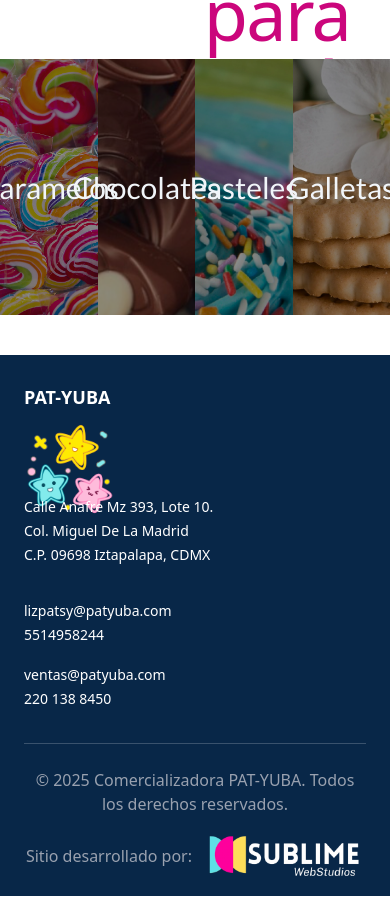
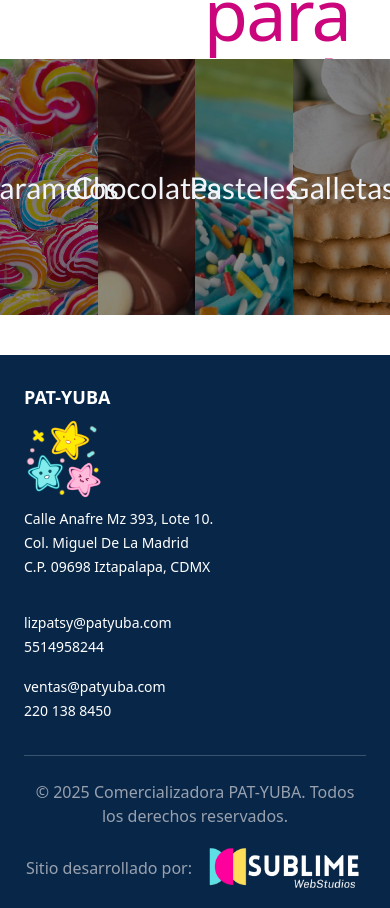
Before and after one commit to JesusPineda29/Patyuba, a React (Vite) app: page /productos in a window 390 px wide. Shown: the part 3055-3963 px from the top of the page. Built offline with nearby package versions, Linux system fonts and the light colour scheme; a web font is replaced by a local one.

Commit message:
footer responsivo y terminado

```diff
--- a/src/Footer.tsx
+++ b/src/Footer.tsx
@@ -1,4 +1,4 @@
- import React from 'react'
+import React from 'react'
 
 const Footer: React.FC = () => {
   return (
@@ -7,20 +7,21 @@ const Footer: React.FC = () => {
         {/* Contenido principal del footer */}
         <div className="flex flex-col md:flex-row justify-between items-start gap-8 mb-8 md:px-8">
           {/* Logo e ilustración */}
-          <div className="flex-shrink-0 md:ml-4">
+          <div className="flex-shrink-0 md:ml-4 mb-4 md:mb-0">
             <a href="#inicio" className="block">
-              <div className="flex flex-col items-start gap-3">
+              <div className="flex flex-col items-start gap-2">
                 <h2 className="text-lg font-semibold">PAT-YUBA</h2>
-                <div className="w-23 max-h-10">
+                <div className="w-20 max-h-10">
                   <img
                     src="/star.png"
                     alt="Estrella azul"
-                    className="w-full h-full object-contain"
+                    className="w-full h-auto object-contain"
                   />
                 </div>
               </div>
             </a>
           </div>
+
           {/* Dirección */}
           <div className="text-sm leading-6 flex-1 md:text-center">
             <p>Calle Anafre Mz 393, Lote 10.</p>
```
